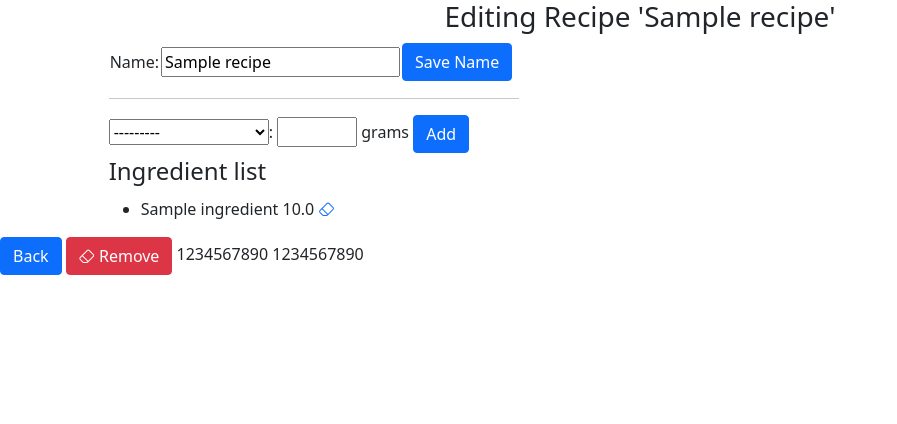
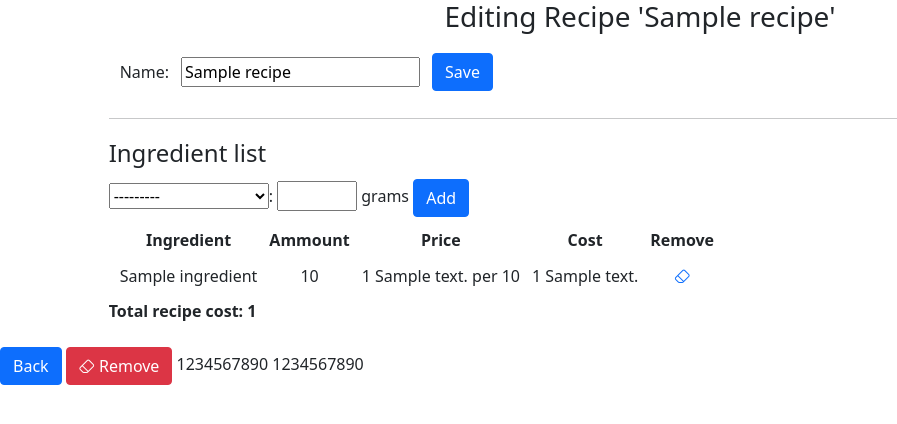
Before and after one commit to vorg-san/apicbase_recipe_manager, a Django app: page /recipe_manager/recipe/1/ in a window 1280 px wide. Shown: the top 424 px of the page, without its empty margins (0-897 px from the left). Run offline with Django 3.2, Linux system fonts and the light colour scheme; tables that the repository leaves empty hold one stand-in row (values such as "Sample post").

Commit message:
total recipe cost

```diff
--- a/recipe_manager/templates/recipe_manager/edit_recipe.html
+++ b/recipe_manager/templates/recipe_manager/edit_recipe.html
@@ -6,12 +6,19 @@
 	input[type="number"] {
 		width: 80px;
 	}
+	td,th {
+		text-align: center;
+	}
+	table {
+		border-spacing: 10px;
+		border-collapse: separate;
+	}
 </style>
 
 <h3 align="center">{% if recipe.id %}Editing Recipe '{{recipe.name}}' {% else %} New Recipe {% endif %}</h3>
 
 <div class="row">
-	<div class="col-4 offset-1">
+	<div class="col-8 offset-1">
 
 		<form action="" method="post">
 			{% csrf_token %}
@@ -20,7 +27,7 @@
 				<tr>
 					<td>Name:</td>
 					<td>{{form_name.name}}</td>
-					<td><button type="submit" class="btn btn-primary">Save Name</button></td>
+					<td><button type="submit" class="btn btn-primary">Save</button></td>
 				</tr>
 			</table>
 		</form>
@@ -29,23 +36,38 @@
 		<hr/>
 
 		{% if recipe.id %}
-		<form action="" method="post">
-			{% csrf_token %}
-			<input type="hidden" name="objective" value="addIngredient" />
-			{{form_ingredient.ingredient}}: {{form_ingredient.quantity}} <span id="unit">grams</span> <button type="submit" class="btn btn-primary">Add</button>
-		</form>
-
 		<fieldset>
 			<legend>Ingredient list</legend>
 
-			<ul>
+			<form action="" method="post">
+				{% csrf_token %}
+				<input type="hidden" name="objective" value="addIngredient" />
+				{{form_ingredient.ingredient}}: {{form_ingredient.quantity}} <span id="unit">grams</span> <button type="submit" class="btn btn-primary">Add</button>
+			</form>
+
+			<table>
+				<tr>
+					<th>Ingredient</th>
+					<th>Ammount</th>
+					<th>Price</th>
+					<th>Cost</th>
+					<th>Remove</th>
+				</tr>
 				{% for ingredient_list in recipe_list.all %}
-					<li>{{ingredient_list.ingredient.name}} {{ingredient_list.quantity}}
-						<a href="{% url 'recipe_manager:remove ingredient from recipe' recipe_id=recipe.id ingredient_id=ingredient_list.ingredient.id %}"><i class="bi bi-eraser"></i></a>
-					</li>
+					<tr>
+						<td>{{ingredient_list.ingredient.name}}</td>
+						<td>{{ingredient_list.quantity|floatformat:"-2"}} {{ingredient_list.ingredient.quantityUnit}}</td>
+						<td>{{ingredient_list.ingredient.currency|floatformat:"-2"}} {{ingredient_list.ingredient.currencyUnit}} per {{ingredient_list.ingredient.quantity|floatformat:"-2"}} {{ingredient_list.ingredient.quantityUnit}}</td>
+						<td>{{price_list|get_item:ingredient_list.ingredient.id|floatformat:"-2"}} {{ingredient_list.ingredient.currencyUnit}}</td>
+						<td><a href="{% url 'recipe_manager:remove ingredient from recipe' recipe_id=recipe.id ingredient_id=ingredient_list.ingredient.id %}"><i class="bi bi-eraser"></i></a></td>
+					</tr>
 				{% endfor %}
-			</ul>
+			</table>
 		</fieldset>
+
+		<b>Total recipe cost: {{price_list|sum_dict_items|floatformat:"-2"}}</b>
+		<br>
+		<br>
 		{% endif %}
 	</div>
 </div>
--- a/recipe_manager/views.py
+++ b/recipe_manager/views.py
@@ -65,6 +65,15 @@ def remove_recipe_ingredient(request, recipe_id, ingredient_id):
 	models.RecipeList.objects.filter(recipe=recipe_id, ingredient=ingredient_id).delete()
 	return HttpResponseRedirect(reverse('recipe_manager:edit recipe', kwargs={'recipe_id':recipe_id}))
 
+def get_recipe_and_price_lists(recipe_id):
+	recipe_list = models.RecipeList.objects.filter(recipe=recipe_id)
+	price_list = {}
+
+	for ingredient_list in recipe_list.all():
+		price_list[ingredient_list.ingredient.id] = ingredient_list.quantity * ingredient_list.ingredient.currency / ingredient_list.ingredient.quantity
+
+	return [recipe_list, price_list]
+
 def edit_recipe(request, recipe_id):
 	recipe = models.Recipe()
 	recipe_list = models.RecipeList()
@@ -72,10 +81,11 @@ def edit_recipe(request, recipe_id):
 
 	if recipe_id > 0:
 		recipe = get_object_or_404(models.Recipe, pk=recipe_id)
-		recipe_list = models.RecipeList.objects.filter(recipe=recipe_id)
 		initial_name_form = {
 			'name': recipe.name,
 		}
+		recipe_list, price_list = get_recipe_and_price_lists(recipe_id)
+
 
 	if request.method == 'POST':
 		if request.POST['objective'] == 'saveName':
@@ -83,10 +93,10 @@ def edit_recipe(request, recipe_id):
 			form_name = forms.RecipeNameForm(request.POST)
 
 			if form_name.is_valid():
-					recipe.name = form_name.cleaned_data['name']
-					recipe.save()
+				recipe.name = form_name.cleaned_data['name']
+				recipe.save()
 
-					return HttpResponseRedirect(reverse(f'recipe_manager:edit recipe', kwargs={'recipe_id':recipe.id}))
+				return HttpResponseRedirect(reverse(f'recipe_manager:edit recipe', kwargs={'recipe_id':recipe.id}))
 		else:
 			form_name = forms.RecipeNameForm(initial=initial_name_form)
 			form_ingredient = forms.RecipeIngredientForm(request.POST)
@@ -101,21 +111,37 @@ def edit_recipe(request, recipe_id):
 					recipe_list_new.ingredient = get_object_or_404(models.Ingredient, pk=ingredient_id)
 					recipe_list_new.save()
 					recipe.ingredients.add(form_ingredient.cleaned_data['ingredient'])
+					recipe_list, price_list = get_recipe_and_price_lists(recipe_id)
 	else:
 		form_name = forms.RecipeNameForm(initial=initial_name_form)
 		form_ingredient = forms.RecipeIngredientForm()
 
 	context = {
-	'form_name': form_name,
-	'form_ingredient': form_ingredient,
-	'recipe': recipe,
-	'recipe_list': recipe_list
+		'form_name': form_name,
+		'form_ingredient': form_ingredient,
+		'recipe': recipe,
+		'recipe_list': recipe_list,
+		'price_list': price_list
 	}
 
 	return render(request, 'recipe_manager/edit_recipe.html', context)
 
+# Filter
 
-# BELOW WOULD BE USED ONLY FOR INTEGRATION WITH PURE JS FRAMEWORK LIKE REACT
+from django.template.defaulttags import register
+
+@register.filter
+def get_item(dictionary, key):
+	return dictionary.get(key)
+
+@register.filter
+def sum_dict_items(dictionary):
+	total = 0
+	for key, value in dictionary.items():
+		total += dictionary.get(key)
+	return total
+
+# Below would be used only for integration with a pure js framework like React
 
 def db_to_json(query):
 	data = serializers.serialize('json', query)
```
